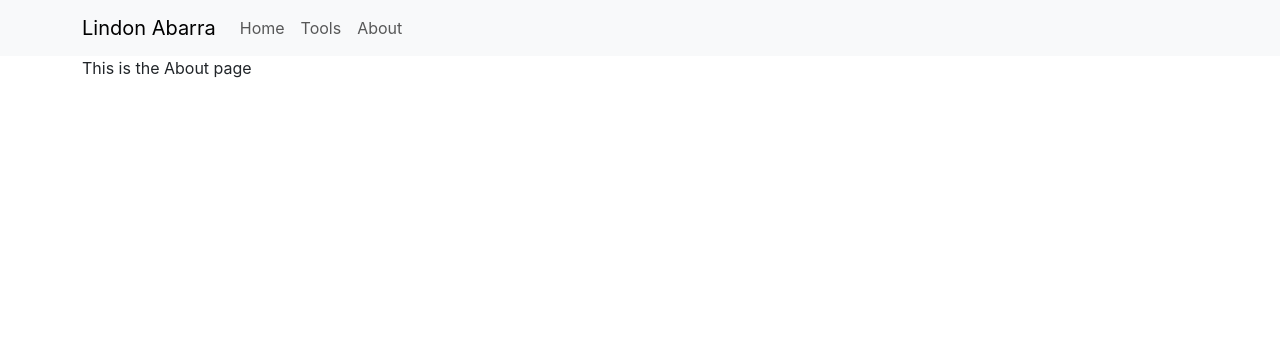
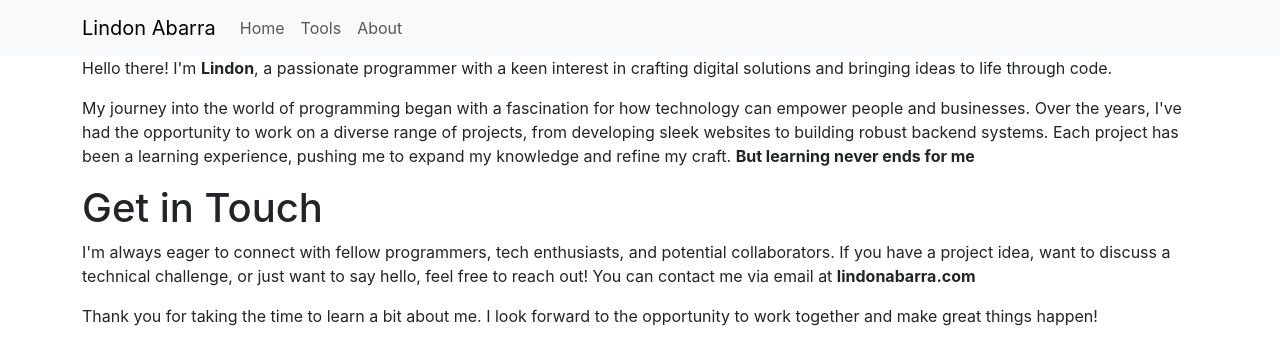
Before and after one commit to lindonabarra/lindonabarra, a React (Create React App) app: page /about in a window 1280 px wide. Shown: the top 364 px of the page. Built offline with nearby package versions, Linux system fonts and the light colour scheme.

Commit message:
updated About, Home, and Tools

```diff
--- a/src/pages/About.js
+++ b/src/pages/About.js
@@ -5,7 +5,25 @@ export default function About() {
     return (
         <>
             <NavigationLinks />
-            <Container>This is the About page</Container>
+            <Container>
+                <p>
+                    Hello there! I'm <strong>Lindon</strong>, a passionate programmer with a keen interest in crafting digital solutions and bringing ideas to life through code.
+                </p>
+
+                <p>
+                    My journey into the world of programming began with a fascination for how technology can empower people and businesses. Over the years, I've had the opportunity to work on a diverse range of projects, from developing sleek websites to building robust backend systems. Each project has been a learning experience, pushing me to expand my knowledge and refine my craft. <strong>But learning never ends for me</strong>
+                </p>
+
+                <h1>Get in Touch</h1>
+
+                <p>
+                    I'm always eager to connect with fellow programmers, tech enthusiasts, and potential collaborators. If you have a project idea, want to discuss a technical challenge, or just want to say hello, feel free to reach out! You can contact me via email at <strong>lindonabarra.com</strong>
+                </p>
+
+                <p>
+                    Thank you for taking the time to learn a bit about me. I look forward to the opportunity to work together and make great things happen!
+                </p>
+            </Container>
         </>
     )
 }
--- a/src/pages/Home.js
+++ b/src/pages/Home.js
@@ -29,12 +29,12 @@ export default function Home() {
             <Container style={{ height: '100vh', backgroundImage: 'url("/xxx.jpg")', padding:'0px'}} fluid>
                 <NavigationLinks/>
                 <Row className="align-items-center justify-content-center" style={{height: '90%'}}>
-                    <Col md='auto'>
+                    <Col xs='auto'>
                         <Row>
                             <Col><h1 className="mb-0">{header}</h1></Col>
                         </Row>
                         <Row className="justify-content-end">
-                            <Col md='auto'><p>{subtitle}</p></Col>
+                            <Col xs='auto'><p>{subtitle}</p></Col>
                         </Row>
                     </Col>
 
--- a/src/pages/Tools.js
+++ b/src/pages/Tools.js
@@ -11,7 +11,7 @@ export default function Tools() {
                         <Card>
                             <Card.Body>
                             <Card.Link href="/tools/special-character-checker"><Card.Title>Special Character Checker</Card.Title></Card.Link>
-                                <Card.Text>Tool to check special characters</Card.Text>
+                                <Card.Text>Tool to check special characters and provide their equivalent unicode character</Card.Text>
 
                             </Card.Body>
                         </Card>
```
